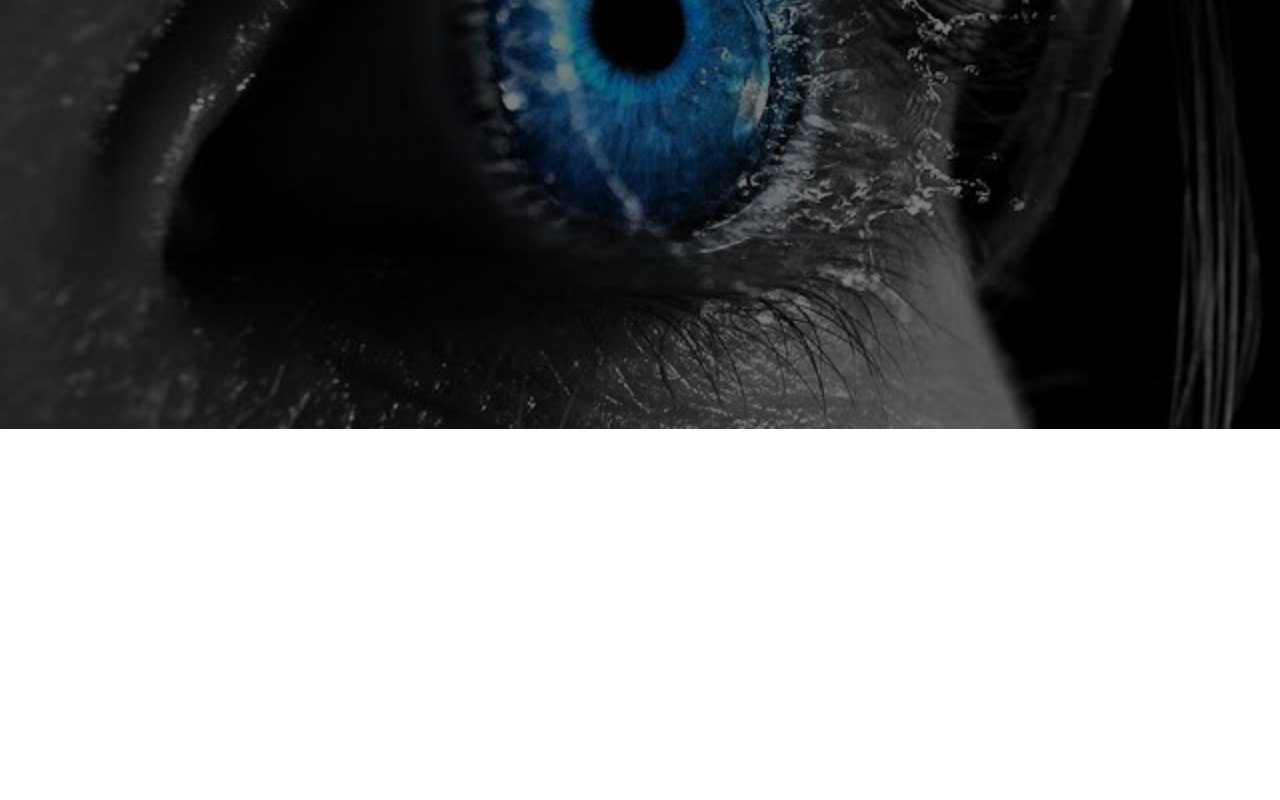
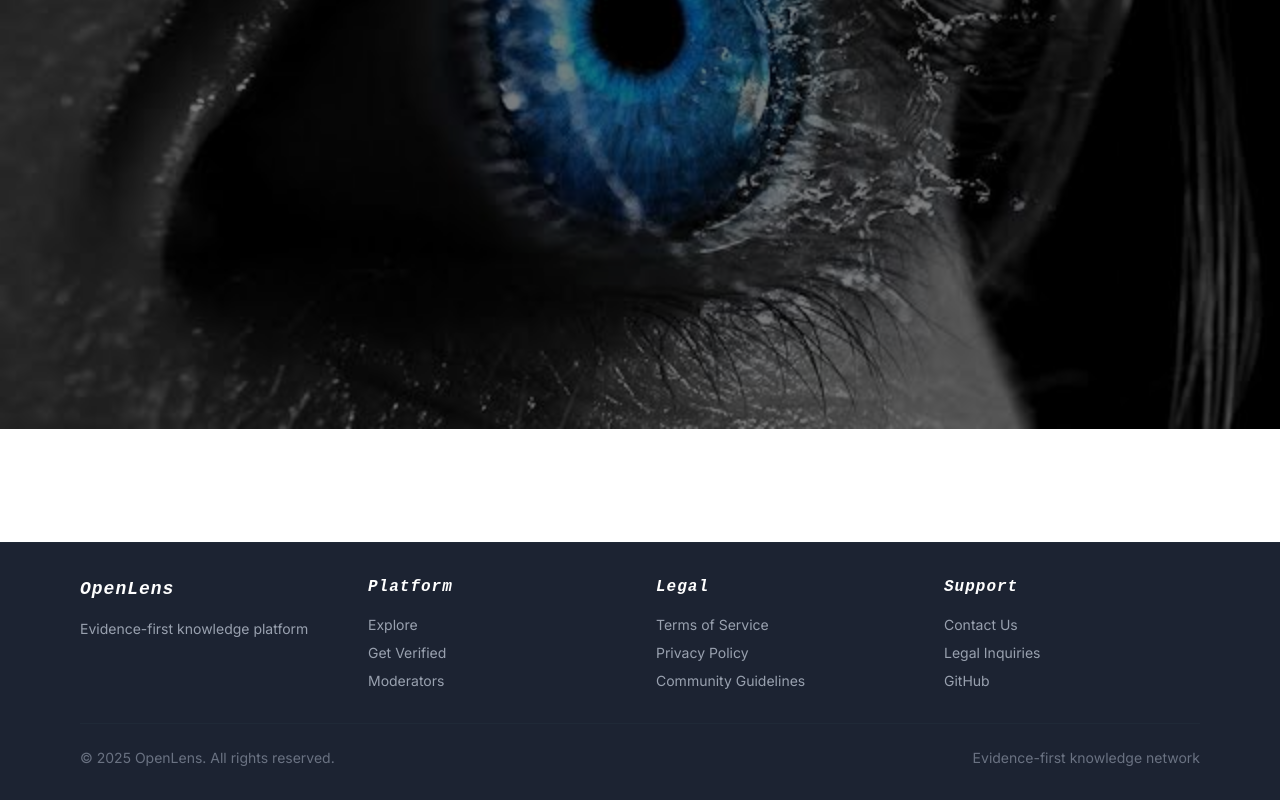
Before and after one commit to aeonith/Openlens, a Next.js app: page / in a window 1280 px wide. Shown: the part 371-1171 px from the top of the page. Before the commit the page ends 865 px from the top, so only its background shows below. Built offline with nearby package versions, Linux system fonts and the light colour scheme; no server answers; the database is empty.

Commit message:
Add footer with legal links and update database schema

```diff
--- a/src/app/layout.tsx
+++ b/src/app/layout.tsx
@@ -2,6 +2,7 @@ import type { Metadata } from 'next'
 import { Inter } from 'next/font/google'
 import './globals.css'
 import Navigation from '@/components/Navigation'
+import Footer from '@/components/Footer'
 
 const inter = Inter({ subsets: ['latin'] })
 
@@ -22,6 +23,7 @@ export default function RootLayout({
         <main className="pt-16 min-h-screen">
           {children}
         </main>
+        <Footer />
       </body>
     </html>
   )
--- /dev/null
+++ b/src/components/Footer.tsx
@@ -0,0 +1,48 @@
+import Link from 'next/link'
+
+export default function Footer() {
+  return (
+    <footer className="border-t border-gray-800 bg-gray-900/95 backdrop-blur-lg mt-12">
+      <div className="max-w-6xl mx-auto px-4 py-8">
+        <div className="grid grid-cols-1 md:grid-cols-4 gap-8 mb-8">
+          <div>
+            <h3 className="font-bold text-lg mb-4">OpenLens</h3>
+            <p className="text-gray-400 text-sm">Evidence-first knowledge platform</p>
+          </div>
+
+          <div>
+            <h4 className="font-semibold mb-4">Platform</h4>
+            <ul className="space-y-2 text-sm text-gray-400">
+              <li><Link href="/explore" className="hover:text-cyan-400">Explore</Link></li>
+              <li><Link href="/verify" className="hover:text-cyan-400">Get Verified</Link></li>
+              <li><Link href="/admin" className="hover:text-cyan-400">Moderators</Link></li>
+            </ul>
+          </div>
+
+          <div>
+            <h4 className="font-semibold mb-4">Legal</h4>
+            <ul className="space-y-2 text-sm text-gray-400">
+              <li><Link href="/legal/terms" className="hover:text-cyan-400">Terms of Service</Link></li>
+              <li><Link href="/legal/privacy" className="hover:text-cyan-400">Privacy Policy</Link></li>
+              <li><Link href="/legal/community-guidelines" className="hover:text-cyan-400">Community Guidelines</Link></li>
+            </ul>
+          </div>
+
+          <div>
+            <h4 className="font-semibold mb-4">Support</h4>
+            <ul className="space-y-2 text-sm text-gray-400">
+              <li><a href="mailto:support@openlens.app" className="hover:text-cyan-400">Contact Us</a></li>
+              <li><a href="mailto:legal@openlens.app" className="hover:text-cyan-400">Legal Inquiries</a></li>
+              <li><a href="https://github.com/aeonith/Openlens" className="hover:text-cyan-400" target="_blank" rel="noopener noreferrer">GitHub</a></li>
+            </ul>
+          </div>
+        </div>
+
+        <div className="border-t border-gray-800 pt-6 flex flex-col md:flex-row justify-between items-center text-sm text-gray-500">
+          <p>© 2025 OpenLens. All rights reserved.</p>
+          <p>Evidence-first knowledge network</p>
+        </div>
+      </div>
+    </footer>
+  )
+}
```
Also changed, not shown: 1 other file (tests, documents, lock files or other folders).
